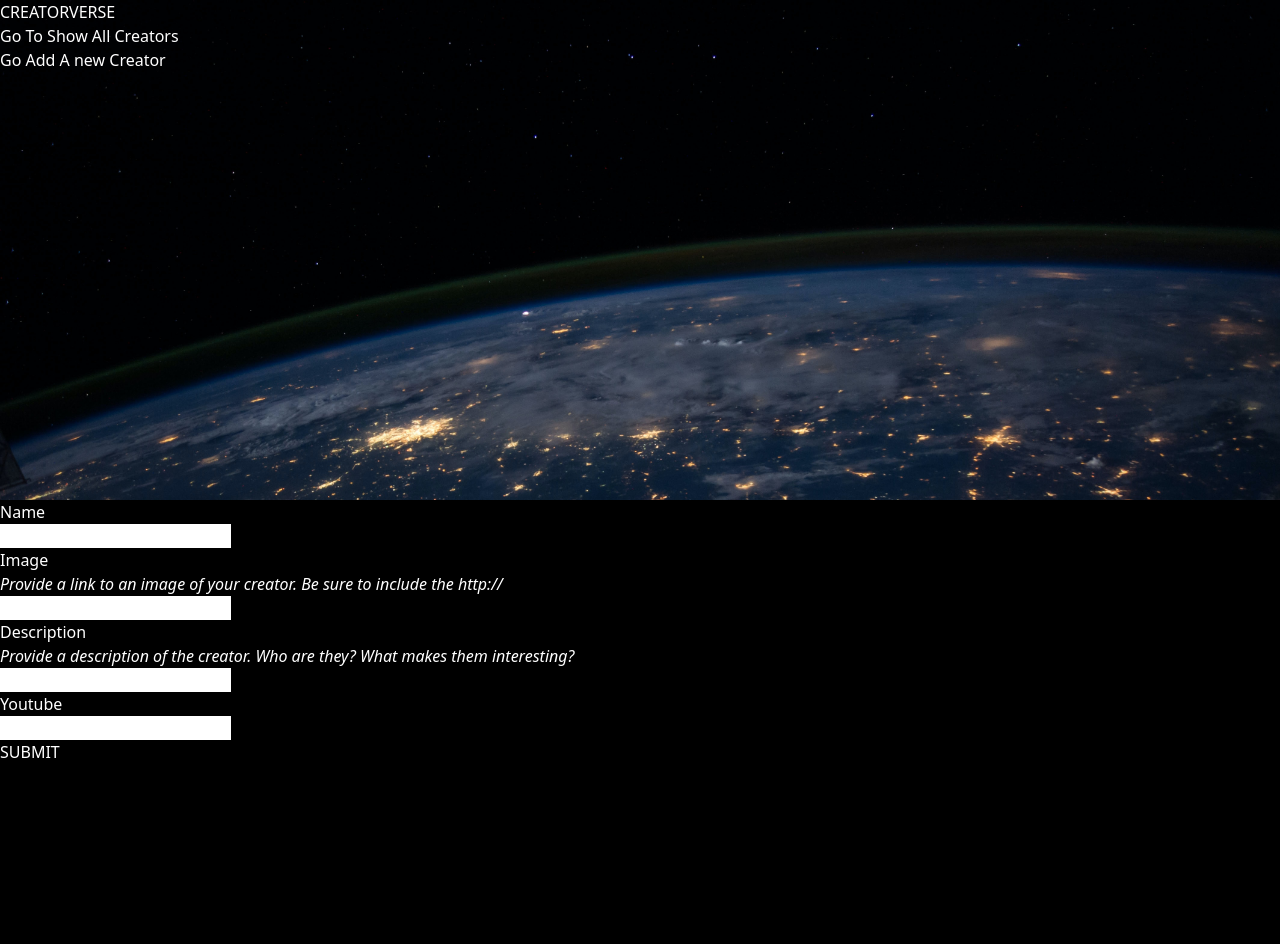
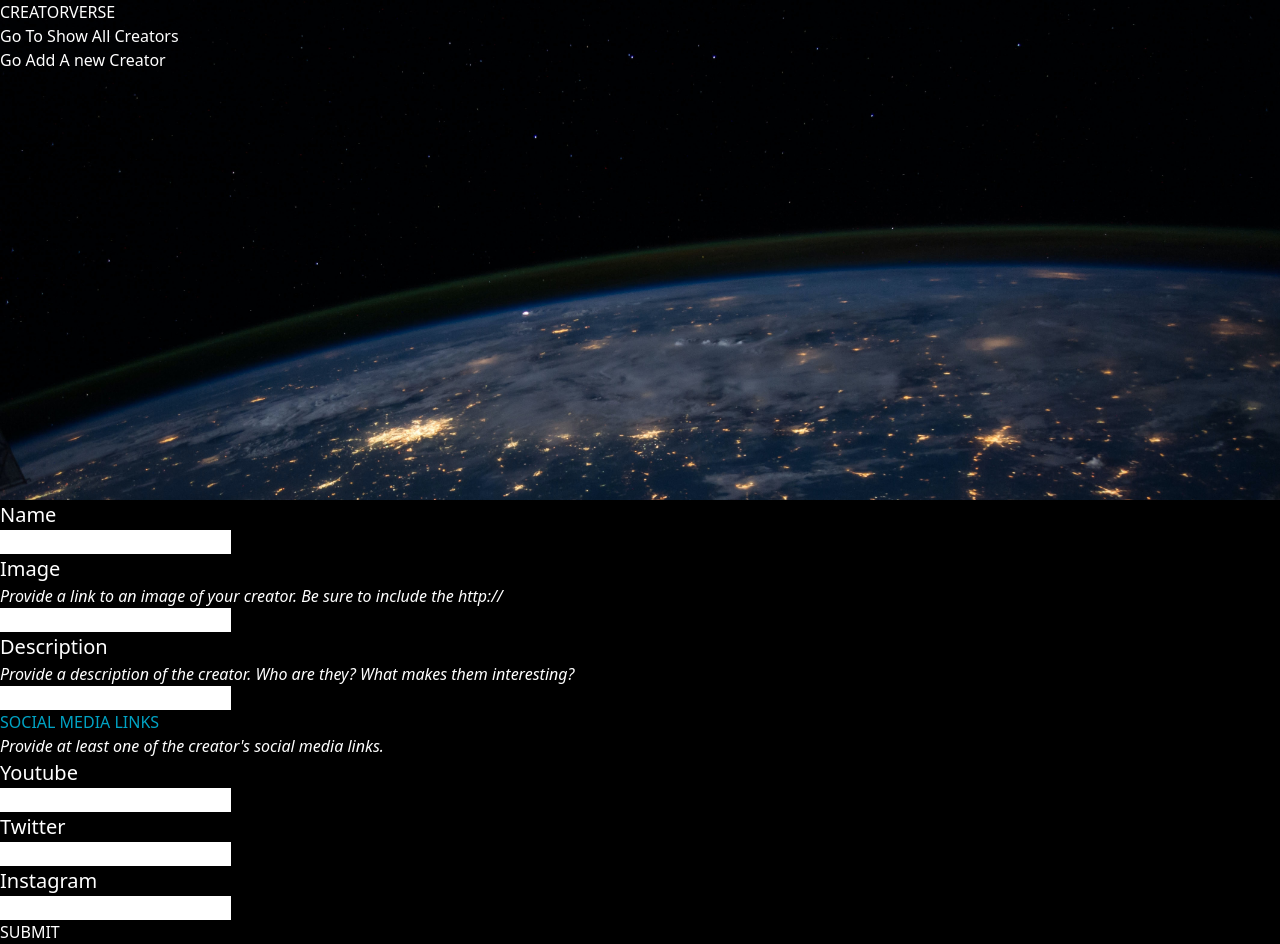
Before and after one commit to kinglaine/creatorverse, a React (Vite) app: page /add in a window 1280 px wide. Before the commit the page ends 800 px from the top, so only its background shows below. Built offline with nearby package versions, Linux system fonts and the light colour scheme.

Commit message:
feat: add twitter and instagram input

```diff
--- a/src/pages/AddCreator.jsx
+++ b/src/pages/AddCreator.jsx
@@ -5,7 +5,9 @@ export default function AddCreator() {
   const [formData, setFormData] = useState({
     name: '',
     description: '',
-    url: '',
+    youtubeUrl: '',
+    twitterUrl: '',
+    instagram: '',
     imageUrl: ''
   });
 
@@ -42,30 +44,40 @@ export default function AddCreator() {
   };
 
   return (
-    <div className="bg-slate-800 border-t-2 border-gray-700 flex flex-col p-10 h-screen">
+    <div className="bg-slate-800 border-t-2 border-gray-700 flex flex-col p-10 h-full">
       <form onSubmit={handleSubmit} className="flex flex-col items-center">
-        <div className="flex flex-col items-center space-y-10">
+        <div className="flex flex-col items-center space-y-5">
           <label>
-            <p style={{color:'white'}}>Name</p>
+            <p style={{color:'white', fontSize:'20px'}}>Name</p>
             <p></p>
             <input className="w-96 h-14 p-1 rounded"  type='text' name='name' value={formData.name || ''} onChange={handleChange} required></input>
           </label>
 
           <label>
-            <p style={{color:'white'}}>Image</p>
+            <p style={{color:'white', fontSize:'20px'}}>Image</p>
             <p style={{color:'white'}} className="break-words w-96 mb-1"><i>Provide a link to an image of your creator. Be sure to include the http://</i></p>
             <input className="w-96 h-14 p-1 rounded" type='text' name='imageURL' value={formData.imageUrl || ''} onChange={handleChange} required></input>
           </label>
 
           <label>
-            <p style={{color:'white'}}>Description</p>
+            <p style={{color:'white', fontSize:'20px'}}>Description</p>
             <p style={{color:'white'}} className="break-words w-96 mb-1"><i>Provide a description of the creator. Who are they? What makes them interesting?</i></p>
             <input className="w-96 h-14 p-1 rounded" type= 'text' name='description' value={formData.description || ''} onChange={handleChange} required></input>
           </label>
 
           <label>
-            <p style={{color:'white'}}>Youtube</p>
-            <input className="w-96 h-14 p-1 rounded" type='text' name='url' value={formData.url || ''} onChange={handleChange} required></input>
+            <h1 style={{color:'#00a3c4'}}>SOCIAL MEDIA LINKS</h1>
+            <p style={{color:'white'}} className="w-96"><i>Provide at least one of the creator's social media links.</i></p>
+            <p style={{color:'white', fontSize:'20px'}}>Youtube</p>
+            <input className="w-96 h-14 p-1 rounded" type='text' name='url' value={formData.youtubeUrl || ''} onChange={handleChange} required></input>
+          </label>
+          <label>
+            <p style={{color:'white', fontSize:'20px'}}>Twitter</p>
+            <input className="w-96 h-14 p-1 rounded" type='text' name='url' value={formData.twitterUrl || ''} onChange={handleChange} required></input>
+          </label>
+          <label>
+            <p style={{color:'white', fontSize:'20px'}}>Instagram</p>
+            <input className="w-96 h-14 p-1 rounded" type='text' name='url' value={formData.instagram || ''} onChange={handleChange} required></input>
           </label>
         </div>
           <button type='submit' style={{color: 'white', borderRadius: '10px'}} className="bg-cyan-600 w-96 h-10 mt-2">SUBMIT</button>
```
